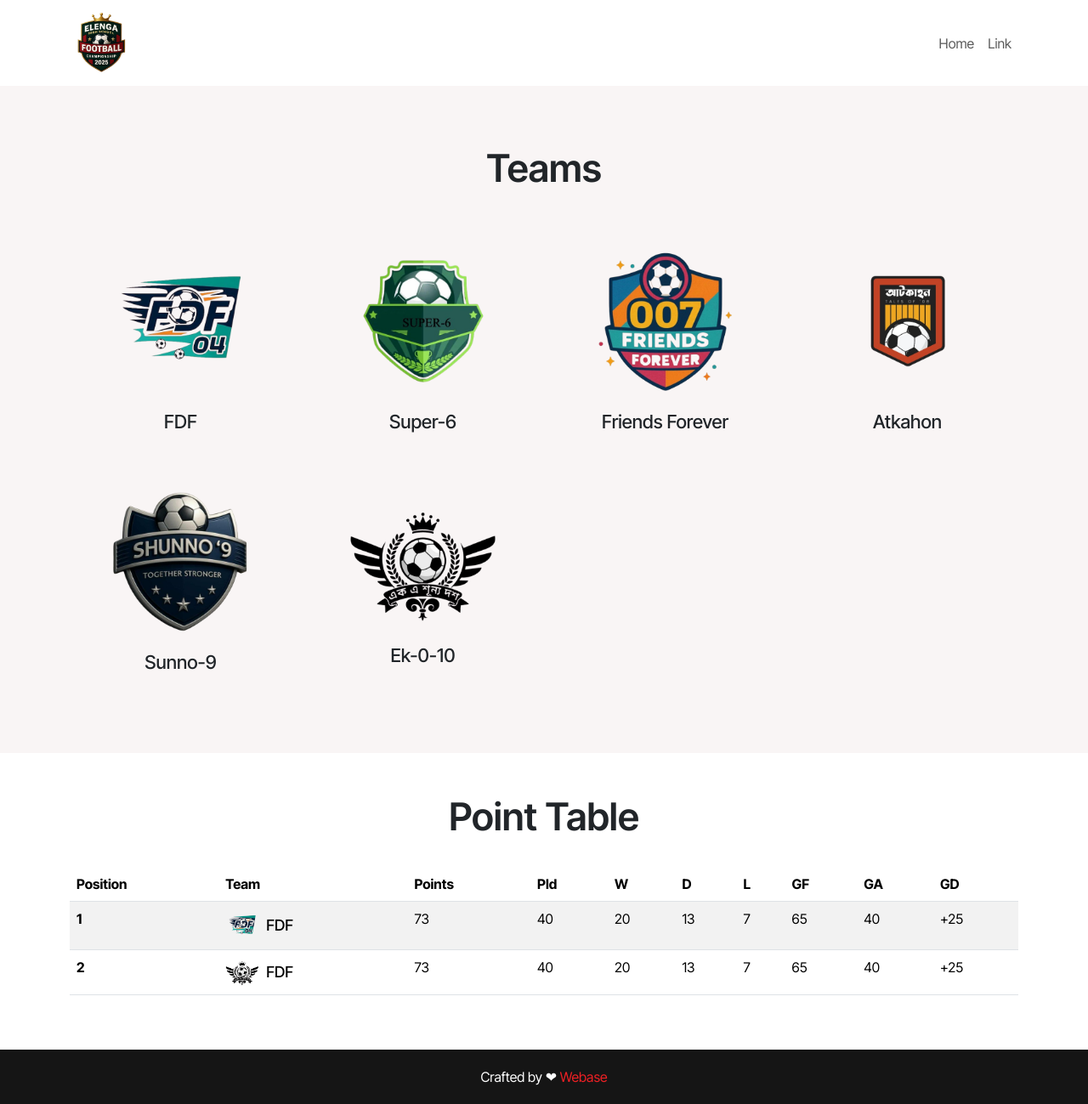
After one commit to coderamit01/Football-Template, a PHP site: page /league.php in a window 1280 px wide. The commit adds this page. Shown: the whole page at 85% size. Run offline with PHP 8.4, Linux system fonts and the light colour scheme.

Commit message:
add league page

```diff
--- a/css/style.css
+++ b/css/style.css
@@ -243,8 +243,16 @@ body {
 
 .team-section {
   padding: 70px 0;
+  background-color: #6d080a0a;
 }
-
+.table-team img {
+    width: 40px;
+    height: auto;
+}
+.table-team span {
+    font-size: 18px;
+    font-weight: 500;
+}
 
 
 
--- a/index.php
+++ b/index.php
@@ -185,7 +185,7 @@
     <!-- Senior Team section start  -->
     <section class="senior-team-section">
       <div class="container">
-        <h2 class="section-title text-center"><a href="senior-team.php">Senior Team</a></h2>
+        <h2 class="section-title text-center"><a href="league.php">Senior Team</a></h2>
         <div class="row g-4 pt-4">
           <div class="col-3 team">
             <a href="team.php">
@@ -230,7 +230,7 @@
     <!-- Junior Team section start  -->
     <section class="junior-team-section">
       <div class="container">
-        <h2 class="section-title text-center"><a href="junior-team.php">Junior Team</a></h2>
+        <h2 class="section-title text-center"><a href="league.php">Junior Team</a></h2>
          <div class="row g-4 pt-4">
           <div class="col-3 team">
             <a href="team.php">
--- a/junior-team.php
+++ /dev/null
@@ -1,2 +0,0 @@
-<?php require_once('header.php'); ?>
-<?php require_once('footer.php'); ?>
--- /dev/null
+++ b/league.php
@@ -0,0 +1,110 @@
+<?php require_once('header.php'); ?>
+<main>
+  <section class="team-section">
+    <div class="container">
+      <h2 class="section-title text-center pb-3">Teams</h2>
+      <div class="row g-4 pt-4">
+        <div class="col-3 team">
+          <a href="team.php">
+            <img src="images/4.png" alt="Team Flag">
+            <h4 class="team-name">FDF</h4>
+          </a>
+        </div>
+        <div class="col-3 team">
+          <a href="team.php">
+            <img src="images/6.png" alt="Team Flag">
+            <h4 class="team-name">Super-6</h4>
+          </a>
+        </div>
+        <div class="col-3 team">
+          <a href="team.php">
+            <img src="images/7.png" alt="Team Flag">
+            <h4 class="team-name">Friends Forever</h4>
+          </a>
+        </div>
+        <div class="col-3 team">
+          <a href="team.php">
+            <img src="images/8.png" alt="Team Flag">
+            <h4 class="team-name">Atkahon</h4>
+          </a>
+        </div>
+        <div class="col-3 team">
+          <a href="team.php">
+            <img src="images/9.png" alt="Team Flag">
+            <h4 class="team-name">Sunno-9</h4>
+          </a>
+        </div>
+        <div class="col-3 team">
+          <a href="team.php">
+            <img src="images/10.png" alt="Team Flag">
+            <h4 class="team-name">Ek-0-10</h4>
+          </a>
+        </div>
+      </div>
+    </div>
+  </section>
+  <section>
+    <div class="container">
+      <div class="row py-5">
+        <h2 class="section-title text-center pb-4">Point Table</h2>
+        <div class="col-12">
+          <div class="table-responsive">
+            <table class="table table-striped point-table">
+              <thead>
+                <tr>
+                  <th>Position</th>
+                  <th scope="col">Team</th>
+                  <th scope="col">Points</th>
+                  <th scope="col">Pld</th>
+                  <th scope="col">W</th>
+                  <th scope="col">D</th>
+                  <th scope="col">L</th>
+                  <th scope="col">GF</th>
+                  <th scope="col">GA</th>
+                  <th scope="col">GD</th>
+                </tr>
+              </thead>
+              <tbody>
+                <tr>
+                  <th>1</th>
+                  <td>
+                    <div class="d-flex table-team align-items-center gap-2">
+                      <img src="images/4.png" alt="">
+                      <span>FDF</span>
+                    </div>
+                  </td>
+                  <td>73</td>
+                  <td>40</td>
+                  <td>20</td>
+                  <td>13</td>
+                  <td>7</td>
+                  <td>65</td>
+                  <td>40</td>
+                  <td>+25</td>
+                </tr>
+                <tr>
+                  <th>2</th>
+                  <td>
+                    <div class="d-flex table-team align-items-center gap-2">
+                      <img src="images/10.png" alt="">
+                      <span>FDF</span>
+                    </div>
+                  </td>
+                  <td>73</td>
+                  <td>40</td>
+                  <td>20</td>
+                  <td>13</td>
+                  <td>7</td>
+                  <td>65</td>
+                  <td>40</td>
+                  <td>+25</td>
+                </tr>
+              </tbody>
+            </table>
+          </div>
+        </div>
+      </div>
+    </div>
+  </section>
+</main>
+<?php require_once('footer.php'); ?>
```
Also changed, not shown: senior-team.php (deleted, +0 -47 lines).
